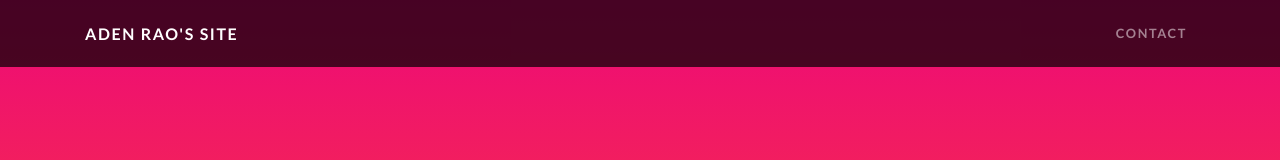
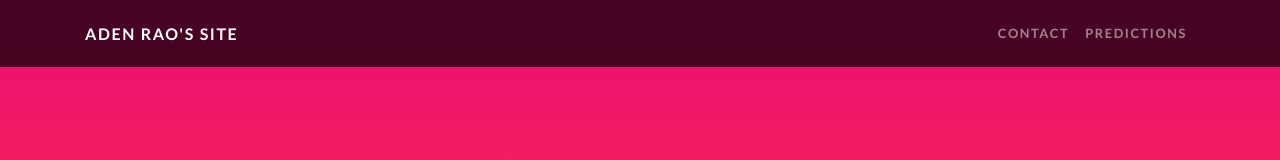
Before and after one commit to AdenRao3/AdenRao3.github.io, a website: page index.html in a window 1280 px wide. Shown: the top 160 px of the page. Drawn offline with nearby package versions, Linux system fonts and the light colour scheme; files that its build step writes are made by us from their sources.

Commit message:
Update index.html

```diff
--- a/index.html
+++ b/index.html
@@ -39,6 +39,9 @@
           <li class="nav-item">
             <a class="nav-link" href="contact.html">Contact</a>
           </li>
+          <li class="nav-item">
+            <a class="nav-link" href="contact.html">Predictions</a>
+          </li>
         </ul>
       </div>
     </div>
```
